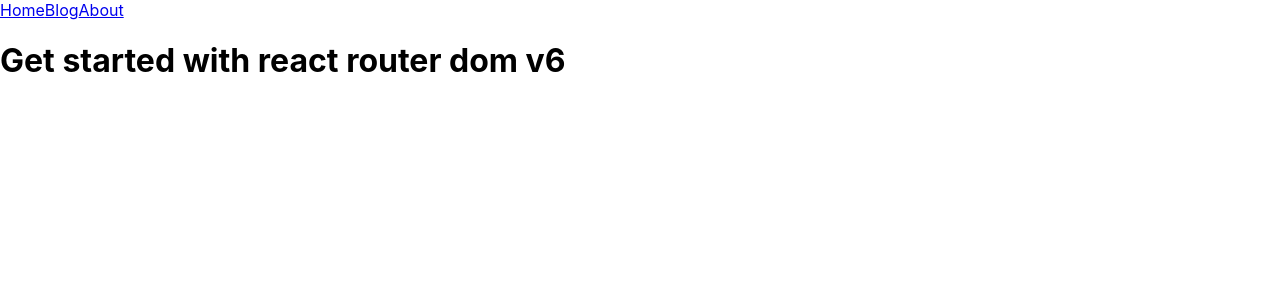
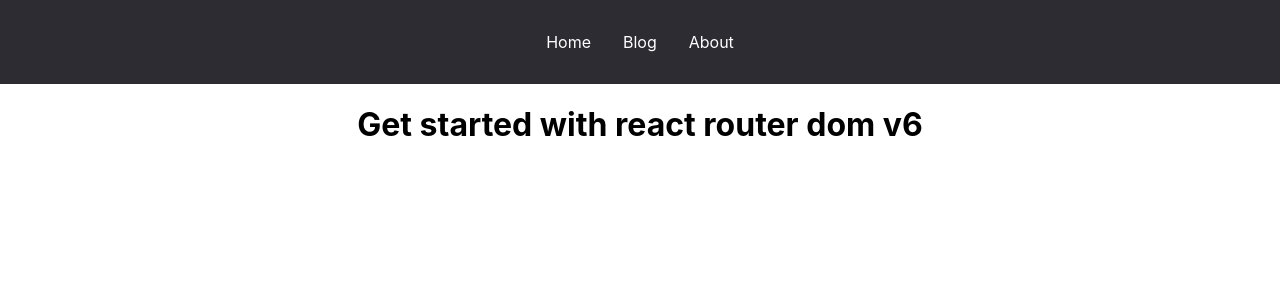
Before and after one commit to ValeraKaktotak/react-router-dom-v6, a React (Create React App) app: page / in a window 1280 px wide. Shown: the top 300 px of the page. Built offline with nearby package versions, Linux system fonts and the light colour scheme.

Commit message:
added some style

```diff
--- a/src/index.css
+++ b/src/index.css
@@ -1,3 +1,8 @@
+:root {
+  --color-bg: #2C2C32;
+  --color-bg-hover: #0f7dc6;
+}
+
 body {
   margin: 0;
   font-family: -apple-system, BlinkMacSystemFont, 'Segoe UI', 'Roboto', 'Oxygen',
@@ -7,7 +12,26 @@ body {
   -moz-osx-font-smoothing: grayscale;
 }
 
-code {
-  font-family: source-code-pro, Menlo, Monaco, Consolas, 'Courier New',
-    monospace;
+header {
+  background-color: var(--color-bg);
+  padding: 2rem 0;
+  text-align: center;
 }
+header > a {
+  color: white;
+  text-decoration: none;
+  padding: 0 1rem;
+}
+header > a:hover {
+  text-decoration: underline;
+}
+
+h1 {
+  text-align: center;
+}
+
+.container {
+  max-width: 900px;
+  padding: 2rem 0;
+  margin: 0 auto;
+}
--- a/src/pages/Notfoundpage.jsx
+++ b/src/pages/Notfoundpage.jsx
@@ -4,7 +4,7 @@ export const Notfound = () => {
       <h1>Notfound</h1>
       <p>
         Lorem ipsum, dolor sit amet consectetur adipisicing elit. Suscipit a
-        dignissimos id at nisi provident!
+        dignissimos id at nisi provident! <a href="/">home</a>
       </p>
     </div>
   );
```
